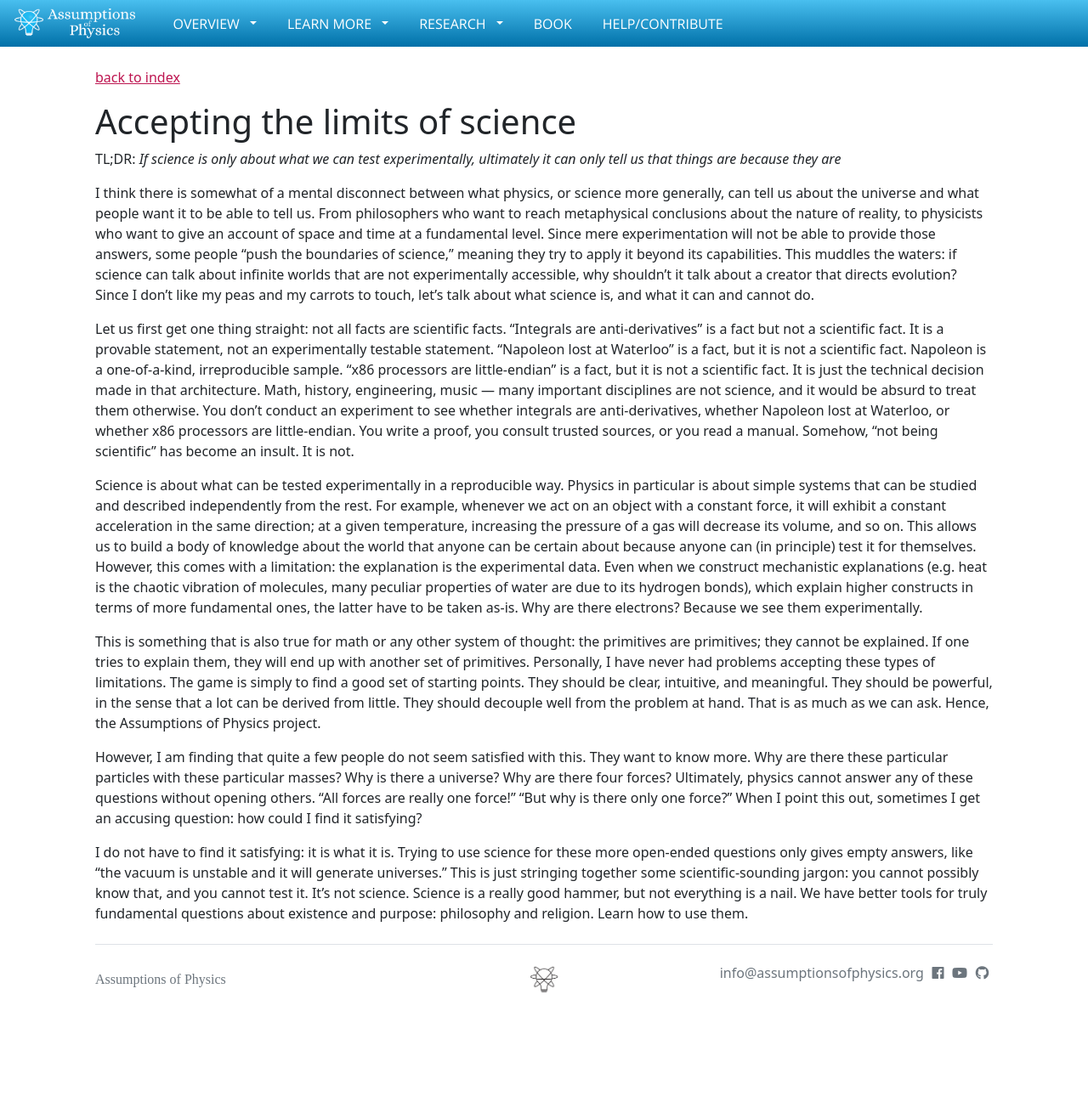
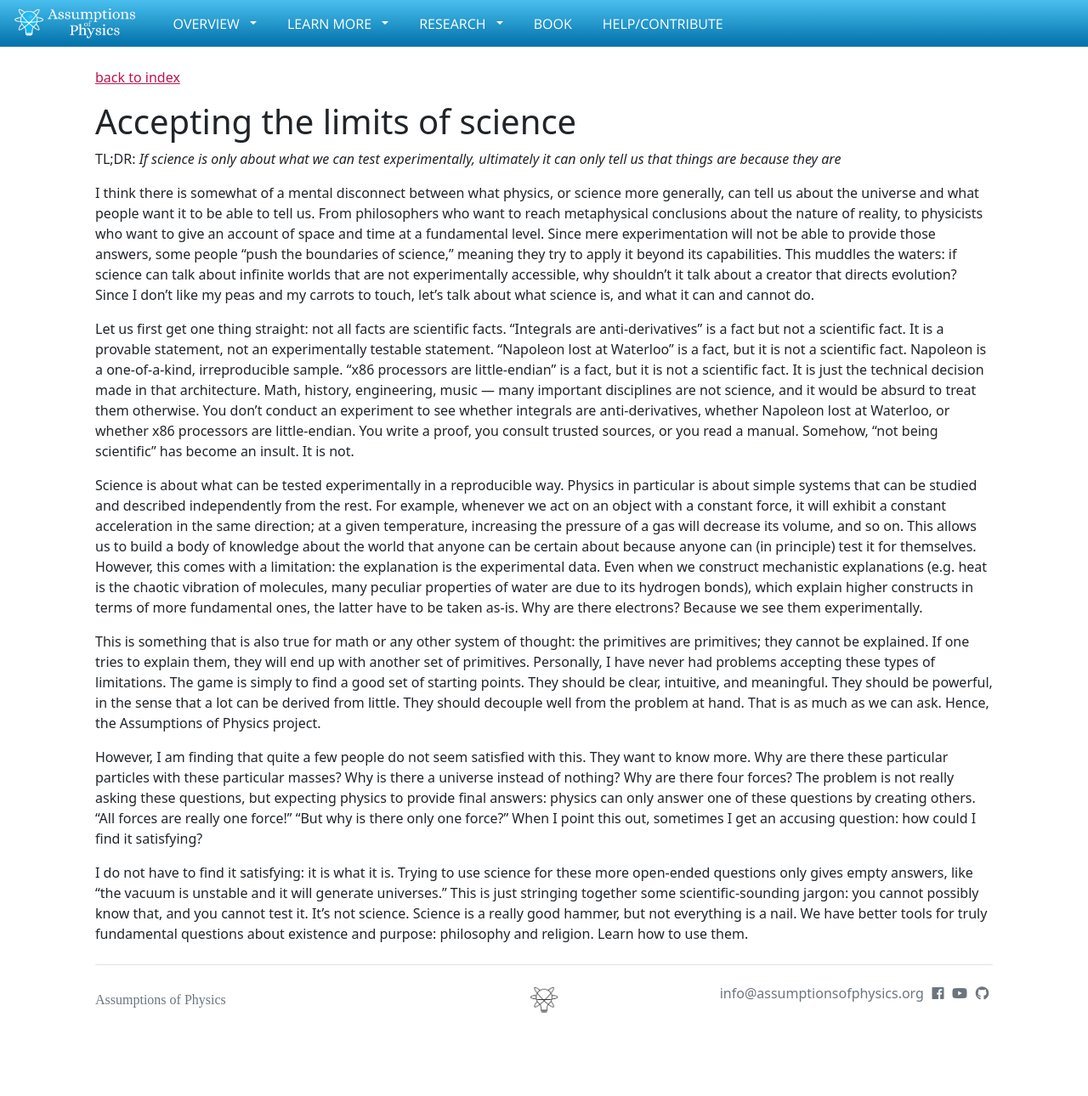
Before and after one commit to assumptionsofphysics/assumptionsofphysics.github.io, a Jekyll site: the page built from _essays/2024-12-15-accepting-limits-science.md, in a window 1280 px wide. Shown: the whole page at 85% size. Built offline with Jekyll 4.4.1, drawn with Linux system fonts in a browser that asks for light colours; nearby versions of some CDN libraries; some web fonts are replaced; before the commit the page ends 1266 px from its top, so only the background shows below that.

Commit message:
Minor edits

```diff
--- a/_essays/2024-12-15-accepting-limits-science.md
+++ b/_essays/2024-12-15-accepting-limits-science.md
@@ -14,6 +14,6 @@ Science is about what can be tested experimentally in a reproducible way. Physic
 
 This is something that is also true for math or any other system of thought: the primitives are primitives; they cannot be explained. If one tries to explain them, they will end up with another set of primitives. Personally, I have never had problems accepting these types of limitations. The game is simply to find a good set of starting points. They should be clear, intuitive, and meaningful. They should be powerful, in the sense that a lot can be derived from little. They should decouple well from the problem at hand. That is as much as we can ask. Hence, the Assumptions of Physics project.
 
-However, I am finding that quite a few people do not seem satisfied with this. They want to know more. Why are there these particular particles with these particular masses? Why is there a universe? Why are there four forces? Ultimately, physics cannot answer any of these questions without opening others. "All forces are really one force!" "But why is there only one force?" When I point this out, sometimes I get an accusing question: how could I find it satisfying?
+However, I am finding that quite a few people do not seem satisfied with this. They want to know more. Why are there these particular particles with these particular masses? Why is there a universe instead of nothing? Why are there four forces? The problem is not really asking these questions, but expecting physics to provide final answers: physics can only answer one of these questions by creating others. "All forces are really one force!" "But why is there only one force?" When I point this out, sometimes I get an accusing question: how could I find it satisfying?
 
 I do not have to find it satisfying: it is what it is. Trying to use science for these more open-ended questions only gives empty answers, like "the vacuum is unstable and it will generate universes." This is just stringing together some scientific-sounding jargon: you cannot possibly know that, and you cannot test it. It's not science. Science is a really good hammer, but not everything is a nail. We have better tools for truly fundamental questions about existence and purpose: philosophy and religion. Learn how to use them.
```
